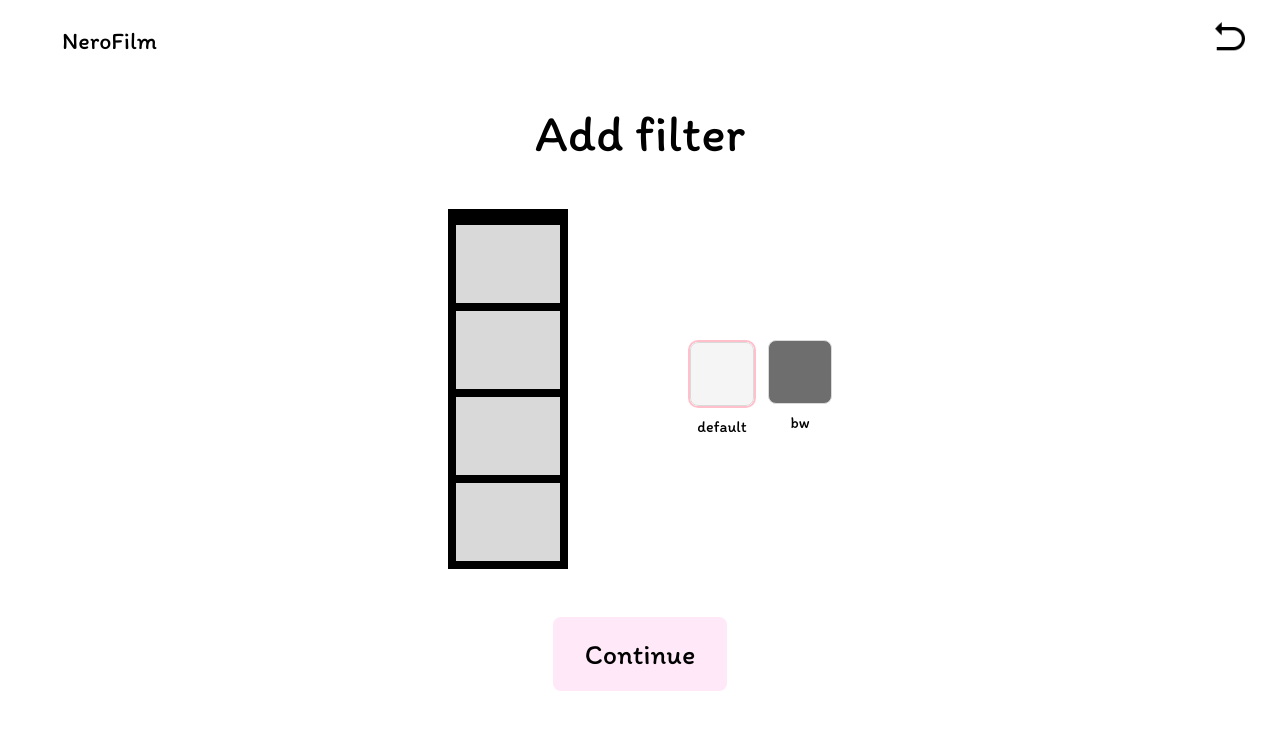
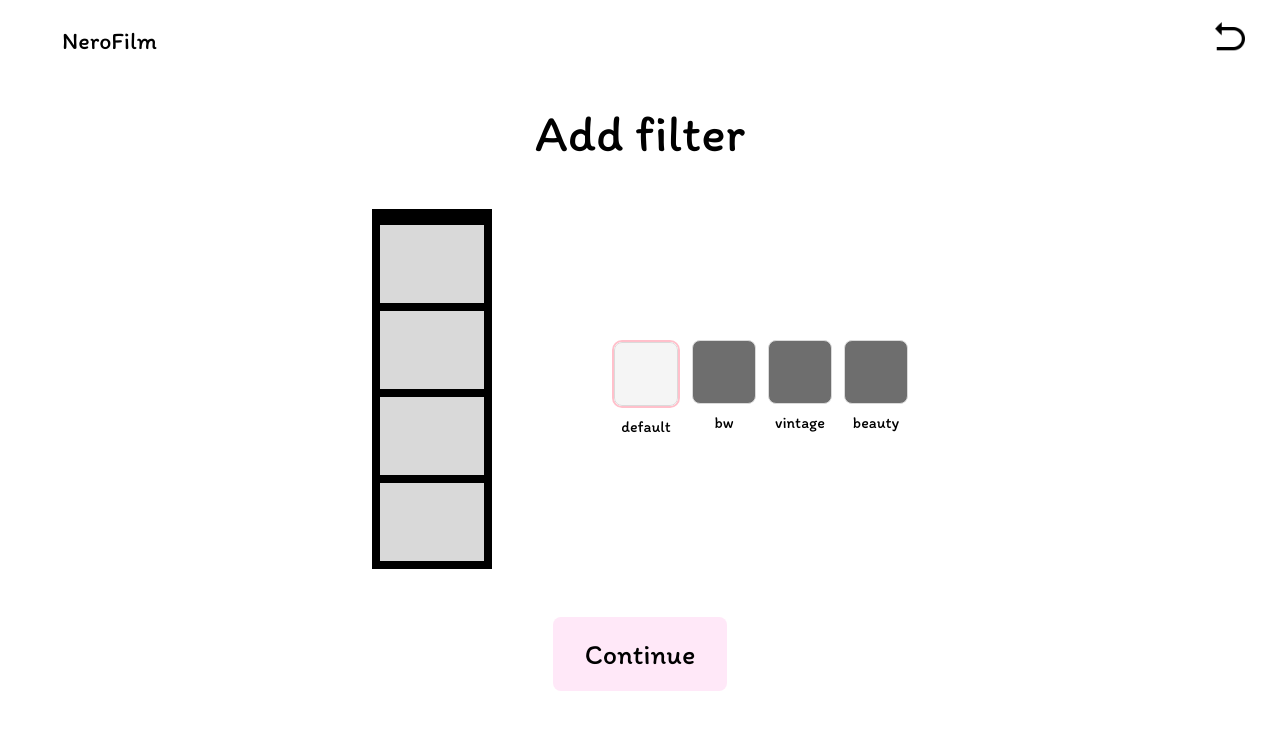
Before and after one commit to NeroFilm/nerofilm, a React (Vite) app: page /#/add-filter in a window 1280 px wide. Shown: the top 730 px of the page. Built offline with nearby package versions, Linux system fonts and the light colour scheme.

Commit message:
Added vintage and beauty filters

```diff
--- a/src/pages/AddFilter/index.jsx
+++ b/src/pages/AddFilter/index.jsx
@@ -4,6 +4,8 @@ import { Link } from "react-router-dom";
 import BackHeader from "../../components/BackHeader/BackHeader";
 import dft from "../../assets/options/default.svg"
 import bw from "../../assets/options/bw.svg"
+import vintage from "../../assets/options/bw.svg" // needs .svg
+import beauty from "../../assets/options/bw.svg"  // needs .svg
 import Options from "../../components/Options/Options";
 import useRefreshWarning from "../../hooks/useRefreshWarning";
 
@@ -16,6 +18,8 @@ function AddFilter() {
   const options = [
     { name: "default", image: dft },
     { name: "bw", image: bw },
+    { name: "vintage", image: vintage },
+    { name: "beauty", image: beauty }
   ];
 
   return (
```
